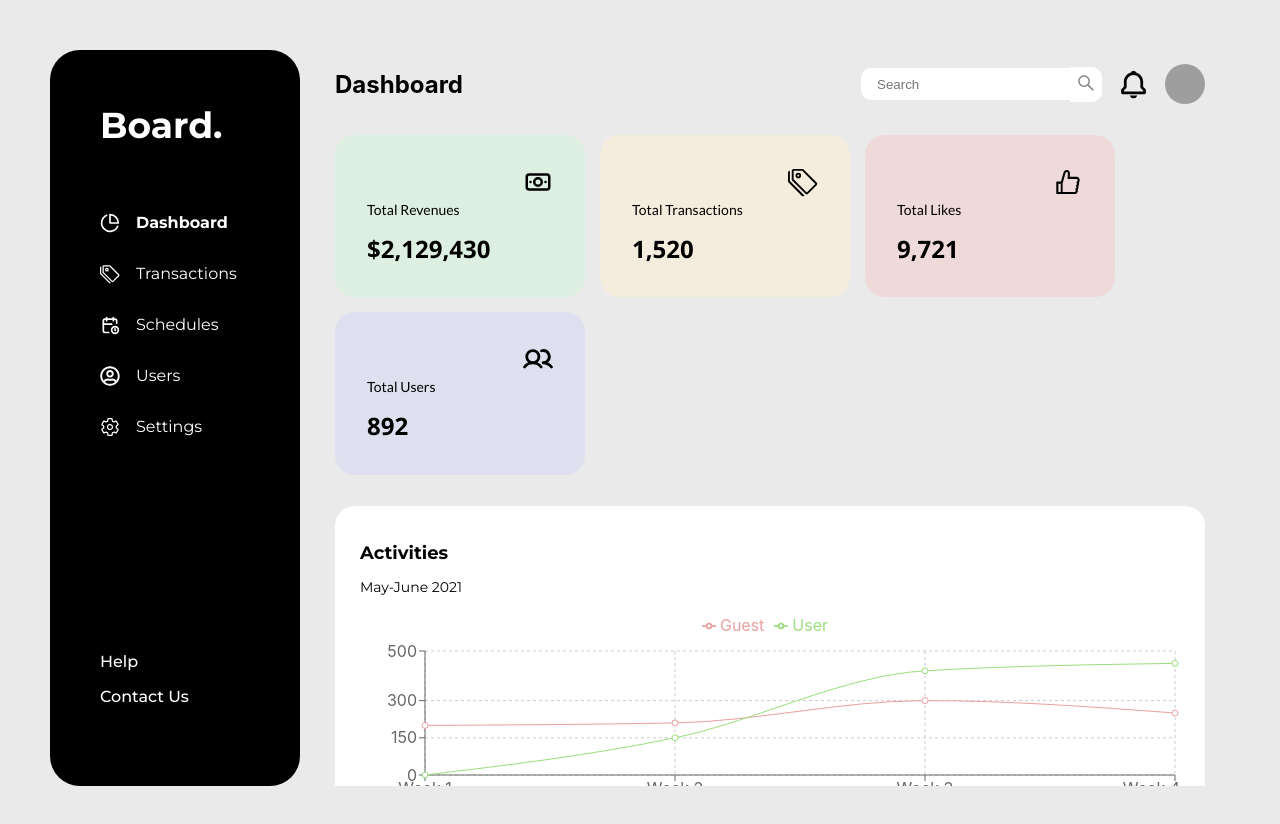
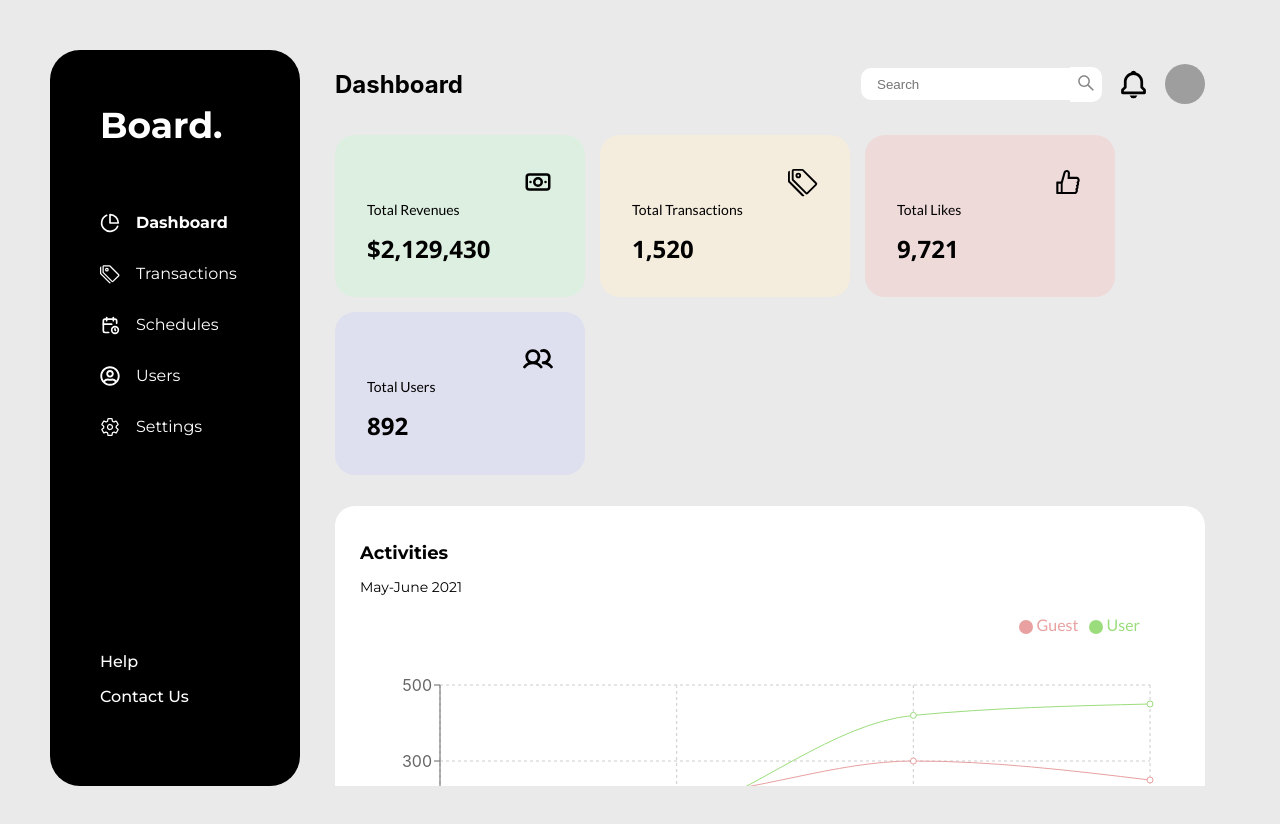
Before and after one commit to sravankamineni/sravan_merlin, a React (Create React App) app: page /home in a window 1280 px wide. Shown: the top 824 px of the page. Built offline with nearby package versions, Linux system fonts and the light colour scheme; grey boxes are pictures that could not be loaded.

Commit message:
linechart-legend

```diff
--- a/src/components/Home/index.css
+++ b/src/components/Home/index.css
@@ -237,7 +237,7 @@
 
 
 .pie {
-    width: 45%;
+    width: 48%;
     background-color: #ffffff;
     padding: 25px;
     border-radius: 20px;
@@ -278,7 +278,7 @@
 
 
 .schedule-cont{
-    width: 45%;
+    width: 47%;
     background-color: #ffffff;
     padding: 25px;
     border-radius: 20px;
--- a/src/components/Home/index.js
+++ b/src/components/Home/index.js
@@ -1,4 +1,4 @@
-import { LineChart, Line, XAxis, YAxis, CartesianGrid, Tooltip, Legend } from 'recharts';
+import { LineChart, Line, XAxis, YAxis, CartesianGrid,Legend } from 'recharts';
 import { PieChart, Pie,  Cell, ResponsiveContainer } from "recharts"
 import { FiPieChart } from "react-icons/fi";
 import { BsTags } from "react-icons/bs";
@@ -184,16 +184,27 @@ const Home = () => {
           <div className='act-cont'>
             <h1 className='act-head'>Activities</h1>
             <p className='act-date'>May-June 2021</p>
-            <ResponsiveContainer width="100%" height={200}>
-              <LineChart width={730} height={250} data={data}
+            <ResponsiveContainer width="100%" height={300}>
+              <LineChart width={730} height={350} data={data}
+                margin={{ top: 5, right: 30, left: 20, bottom: 5 }}
               >
                 <CartesianGrid strokeDasharray="3 3" />
                 <XAxis dataKey="name" />
                 <YAxis type="number" domain={[100, 500]} />
-                <Tooltip />
-                <Legend verticalAlign="top" height={36} />
+                <Legend
+                  iconType="circle"
+                  layout="horizontal"
+                  verticalAlign="top"
+                  align="right"
+                  height={70}
+                  wrapperStyle={{ fontFamily: 'Lato', }}
+                />
+
+
+
                 <Line type="monotone" dataKey="Guest" stroke="#E9A0A0" />
                 <Line type="monotone" dataKey="User" stroke="#9BDD7C" />
+
               </LineChart>
 
             </ResponsiveContainer>
```
